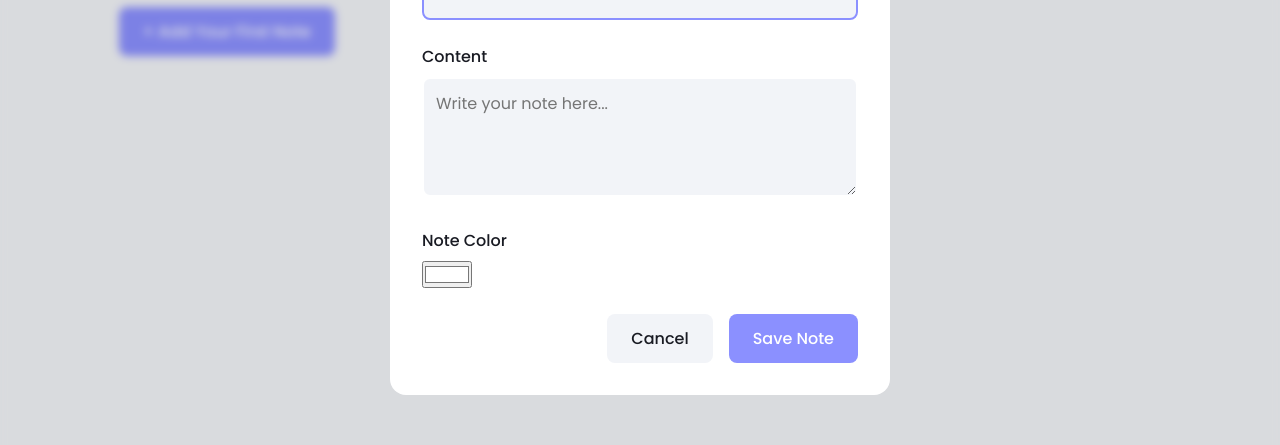
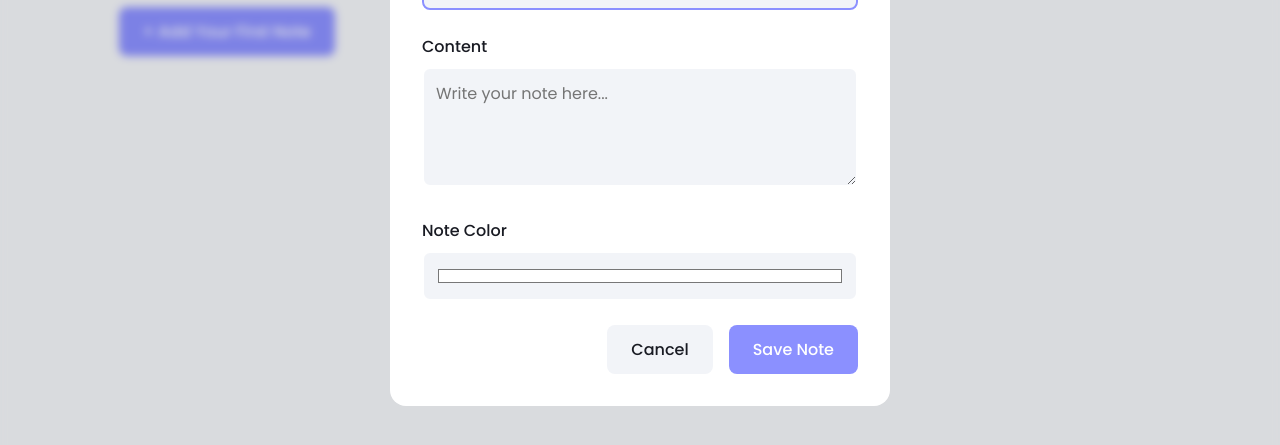
Before and after one commit to SalmanAsh/TODO-App, a website: page index.html in a window 1280 px wide. Both pictures are taken after a click on the button "+ Add Note". Shown: the part 285-730 px from the top of the page. Drawn offline with Linux system fonts and the light colour scheme.

Commit message:
Update style.css

```diff
--- a/style.css
+++ b/style.css
@@ -240,6 +240,19 @@ dialog::backdrop {
   min-height: 120px;
 }
 
+.form-color {
+  width: 100%;
+  padding: 0.75rem;
+  border: 2px solid var(--surface-color);
+  border-radius: 0.5rem;
+  font-size: 1rem;
+  transition: border-color 0.2s ease;
+  background: var(--base-color);
+  color: var(--text-color);
+  resize: vertical;
+  height: 50px;
+}
+
 .dialog-actions {
   display: flex;
   gap: 1rem;
```
